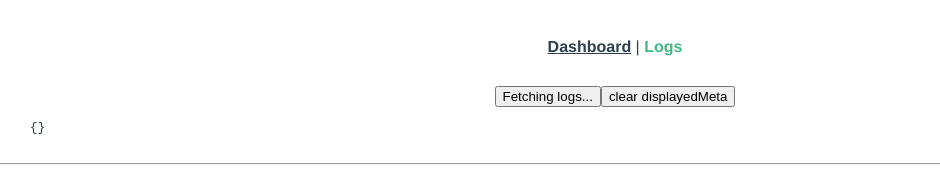
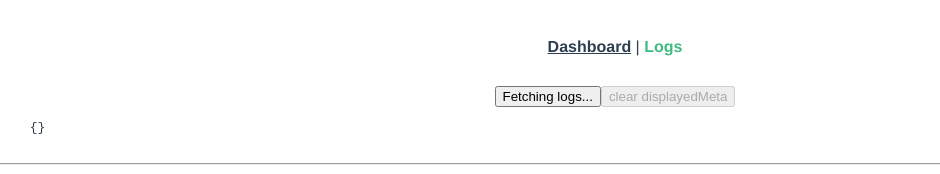
Before and after one commit to c3pr/c3pr-dashboard, a Vue app in the folder frontend/: page /#/logs in a window 1280 px wide. Shown: the top 174 px of the page, without its empty margins (25-965 px from the left). Built offline with nearby package versions, Linux system fonts and the light colour scheme; no server answers; the HTML template or start-up script is replaced by a standard one.

Commit message:
feat: alert any fetch error

```diff
--- a/frontend/src/views/Logs.vue
+++ b/frontend/src/views/Logs.vue
@@ -2,7 +2,9 @@
   <div class="about">
     <button @click="fetchAll">{{ fetchStatus }}</button>
 
-    <button @click="displayedMeta = {}">clear displayedMeta</button>
+    <button @click="displayedMeta = {}" :disabled="Object.keys(displayedMeta).length === 0">
+      clear displayedMeta
+    </button>
     <pre>
       {{ displayedMeta }}
     </pre>
@@ -58,7 +60,8 @@ export default {
           r.sort((a, b) => a.dateTime.localeCompare(b.dateTime) * -1);
           this.logs = r;
           this.fetchStatus = 'Click to re-fetch logs';
-        }).catch(e => {
+        }).catch((e) => {
+          // eslint-disable-next-line
           alert('Error: ' + e);
         });
     },
```
